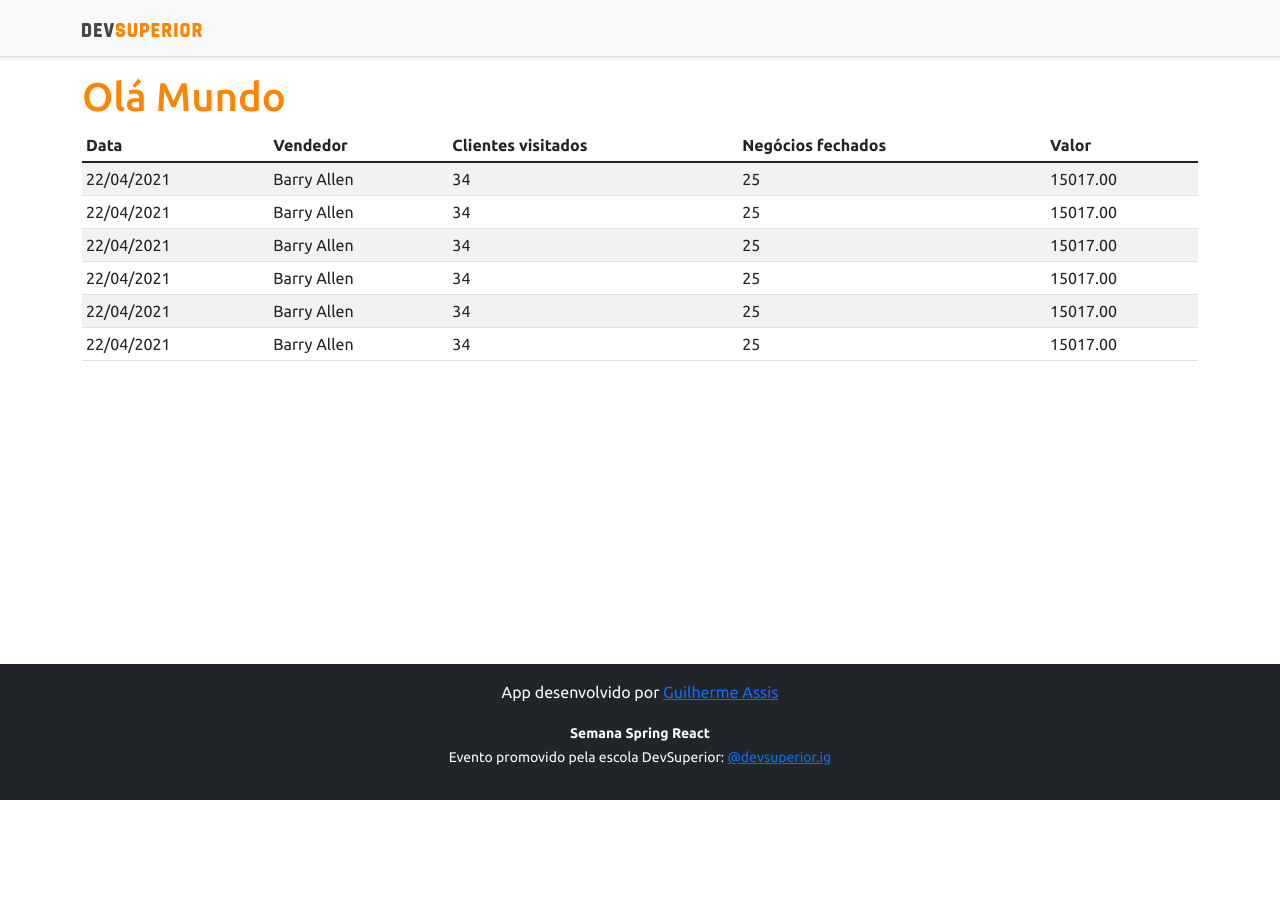
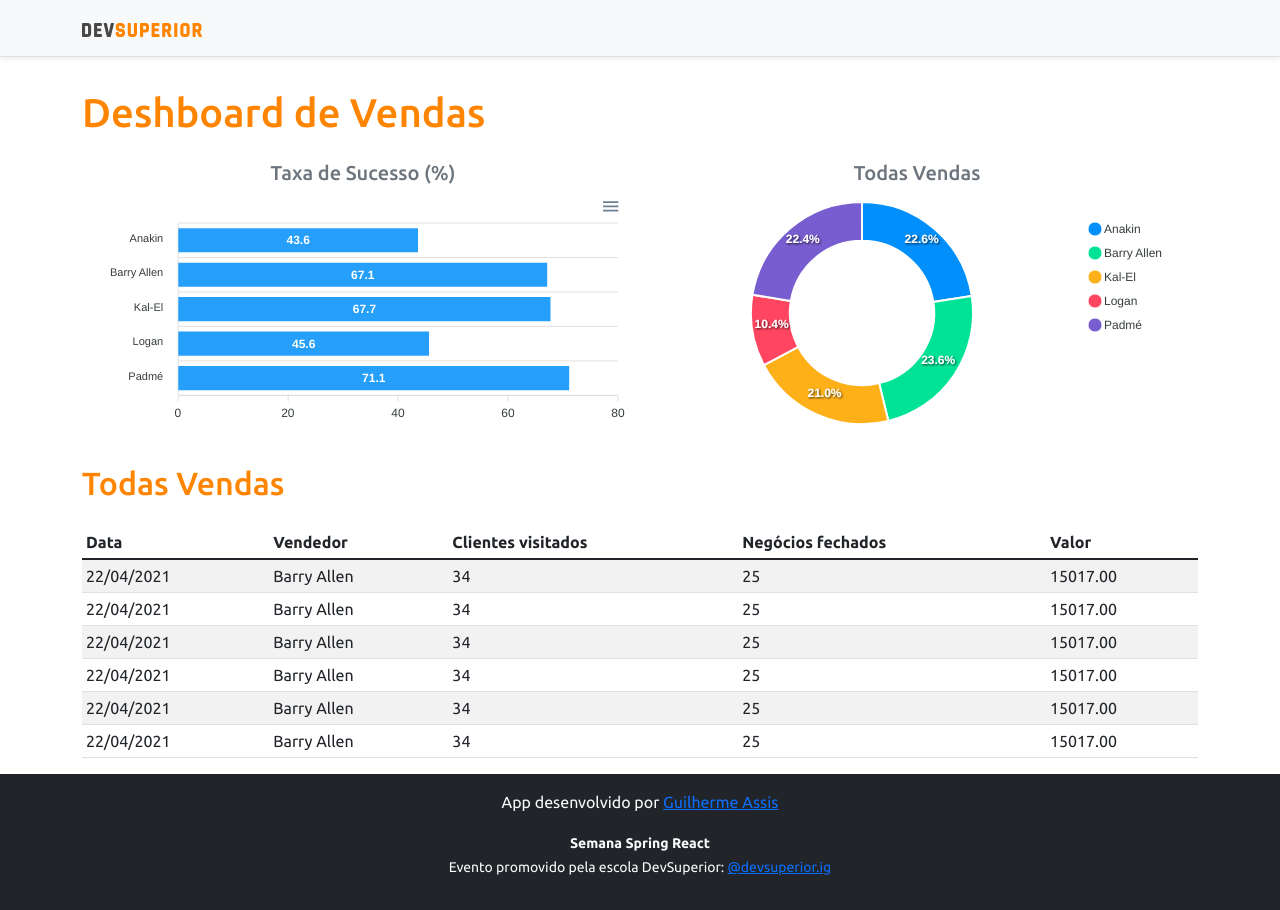
Before and after one commit to guilhermefasilva/Dashboard_Vendas_fullstack, a React (Create React App) app in the folder frontend/: page / in a window 1280 px wide. Before the commit the page ends 800 px from the top, so only its background shows below. Built offline with nearby package versions, Linux system fonts and the light colour scheme.

Commit message:
Static charts

```diff
--- a/frontend/package.json
+++ b/frontend/package.json
@@ -11,8 +11,10 @@
     "@types/node": "^12.0.0",
     "@types/react": "^17.0.0",
     "@types/react-dom": "^17.0.0",
+    "apexcharts": "^3.29.0",
     "bootstrap": "^5.1.3",
     "react": "^17.0.2",
+    "react-apexcharts": "^1.3.9",
     "react-dom": "^17.0.2",
     "react-scripts": "4.0.3",
     "typescript": "^4.1.2",
--- a/frontend/src/App.tsx
+++ b/frontend/src/App.tsx
@@ -1,4 +1,6 @@
+import BarChart from "components/BarChart";
 import DataTable from "components/DataTable";
+import DonoutChart from "components/DonoutChart";
 import Footer from "components/Footer";
 import NavBar from "components/NavBar";
 
@@ -7,8 +9,22 @@ function App() {
     <>
     <NavBar/>
     <div className="container">
-      <h1 className="text-primary">Olá Mundo</h1>
+      <h1 className="text-primary py-3">Deshboard de Vendas</h1>
 
+      <div className="row px-3">
+        <div className="col-sm-6">
+          <h5 className="text-center text-secondary">Taxa de Sucesso (%)</h5>
+            <BarChart />
+        </div>
+
+        <div className="col-sm-6">
+          <h5 className="text-center text-secondary">Todas Vendas</h5>
+            <DonoutChart />
+        </div>
+      </div>
+      <div className="py-3">
+        <h2 className="text-primary">Todas Vendas</h2>
+      </div>
       <DataTable />
     </div>
     <Footer />
--- /dev/null
+++ b/frontend/src/components/BarChart/index.tsx
@@ -0,0 +1,33 @@
+import Chart from 'react-apexcharts';
+const BarChart =() => {
+  const options = {
+    plotOptions: {
+        bar: {
+            horizontal: true,
+        }
+    },
+};
+
+const mockData = {
+    labels: {
+        categories: ['Anakin', 'Barry Allen', 'Kal-El', 'Logan', 'Padmé']
+    },
+    series: [
+        {
+            name: "% Sucesso",
+            data: [43.6, 67.1, 67.7, 45.6, 71.1]
+        }
+    ]
+};
+
+  return (
+      <Chart
+          options = {{...options, xaxis: mockData.labels}}
+          series={mockData.series}
+          type="bar"
+          height="240"
+      />
+    );
+}
+
+export default BarChart;
--- /dev/null
+++ b/frontend/src/components/DonoutChart/index.tsx
@@ -0,0 +1,24 @@
+import Chart from 'react-apexcharts';
+const DonoutChart =() => {
+  const mockData = {
+    series: [477138, 499928, 444867, 220426, 473088],
+    labels: ['Anakin', 'Barry Allen', 'Kal-El', 'Logan', 'Padmé']
+}
+
+const options = {
+    legend: {
+        show: true
+    }
+}
+
+  return (
+    <Chart
+          options = {{...options, labels: mockData.labels}}
+          series={mockData.series}
+          type="donut"
+          height="240"
+      />
+  );
+}
+
+export default DonoutChart;
```
Also changed, not shown: 1 other file (tests, documents, lock files or other folders).
